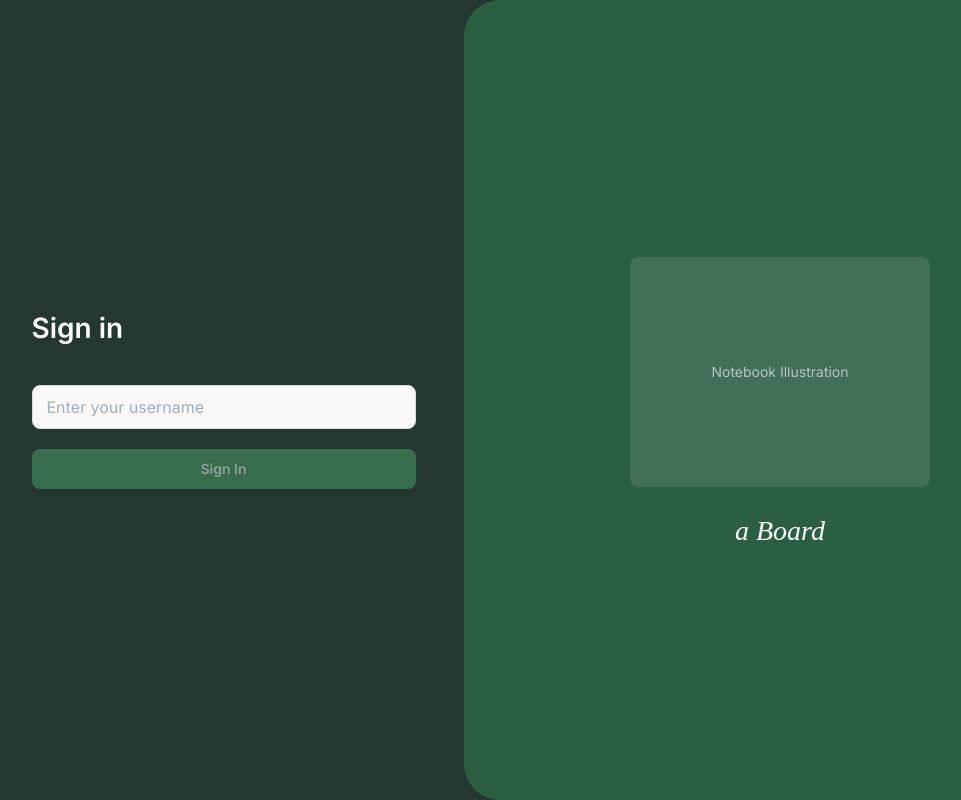
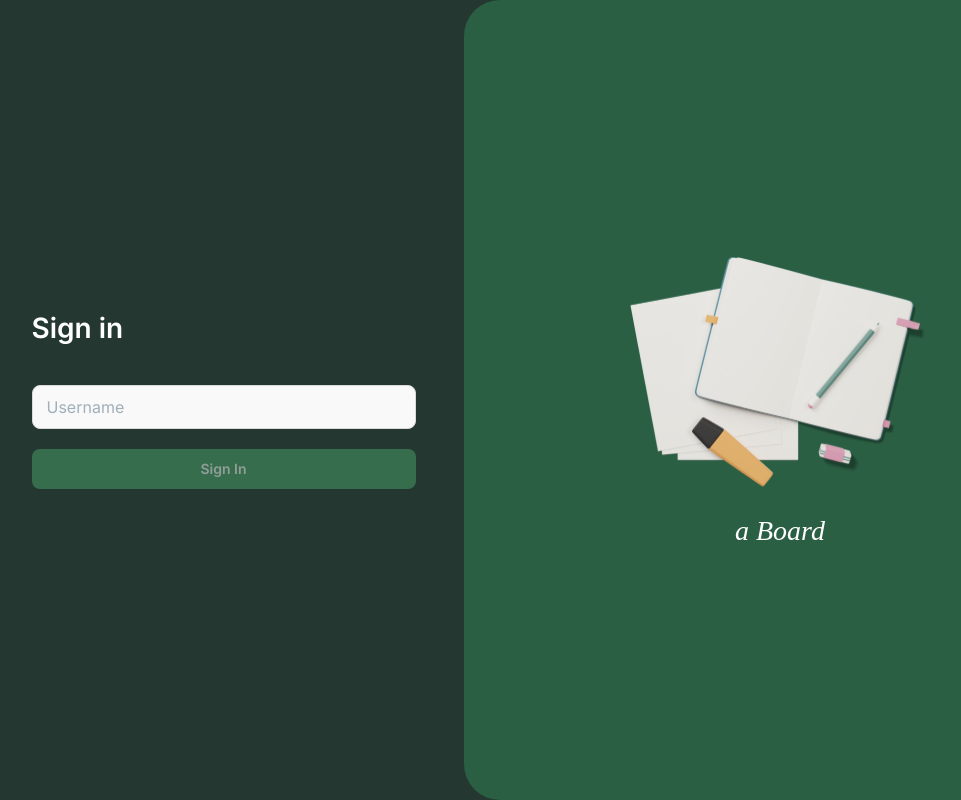
Before and after one commit to theerawatzuz/frontend, a Next.js app: page /login in a window 1280 px wide. Shown: the whole page, without its empty margins (184-1145 px from the left). Built offline with nearby package versions, Linux system fonts and the light colour scheme; a web font is replaced by a local one.

Commit message:
add:logo

```diff
--- a/app/login/page.tsx
+++ b/app/login/page.tsx
@@ -16,8 +16,12 @@ export default function LoginPage() {
         <div className="w-[632px] bg-green-300 rounded-l-[36px] flex flex-col items-center justify-center relative">
           <div className="flex flex-col items-center space-y-8">
             {/* Illustration placeholder */}
-            <div className="w-[299.61px] h-[230px] bg-white/10 rounded-lg flex items-center justify-center">
-              <div className="text-white/60 text-sm">Notebook Illustration</div>
+            <div className="w-[299.61px] h-[230px]  rounded-lg flex items-center justify-center">
+              <img
+                src="/logo.png"
+                alt="Notebook Illustration"
+                className="w-full h-full object-cover rounded-lg"
+                />
             </div>
 
             {/* Logo */}
@@ -37,8 +41,12 @@ export default function LoginPage() {
         <div className="h-[362px] bg-green-300 rounded-b-[36px] flex flex-col items-center justify-center relative">
           <div className="flex flex-col items-center space-y-6">
             {/* Illustration placeholder */}
-            <div className="w-[171.46px] h-[131.62px] bg-white/10 rounded-lg flex items-center justify-center">
-              <div className="text-white/60 text-xs">Notebook</div>
+            <div className="w-[171.46px] h-[131.62px]  rounded-lg flex items-center justify-center">
+                <img
+                src="/logo.png"
+                alt="Notebook Illustration"
+                className="w-full h-full object-cover rounded-lg"
+                />
             </div>
 
             {/* Logo */}
--- a/components/auth/LoginForm.tsx
+++ b/components/auth/LoginForm.tsx
@@ -40,7 +40,7 @@ export default function LoginForm() {
             type="text"
             value={username}
             onChange={(e) => setUsername(e.target.value)}
-            placeholder="Enter your username"
+            placeholder="Username"
             className="w-full h-11 bg-[#F9F9F9] border-[#DADADA] text-[#A0AFBA] placeholder:text-[#A0AFBA] focus:border-green-300 focus:ring-green-300 rounded-lg px-[14px] py-[10px] text-base leading-6"
             disabled={isLoading}
             required
```
